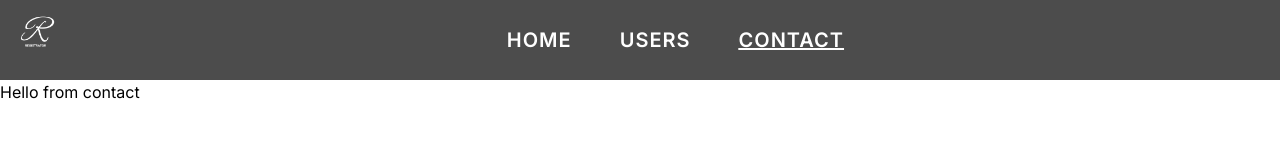
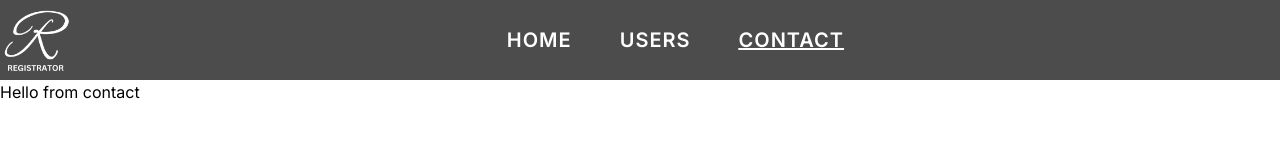
Before and after one commit to VanjaXYZ/users_list_frontend, a Next.js app: page /contact in a window 1280 px wide. Shown: the top 160 px of the page. Built offline with nearby package versions, Linux system fonts and the light colour scheme.

Commit message:
add logo

```diff
--- a/src/app/components/(shared)/LogoImage.tsx
+++ b/src/app/components/(shared)/LogoImage.tsx
@@ -8,7 +8,7 @@ const LogoImage = () => {
       width={75}
       height={75}
       alt="Logo image"
-      className="text-white"
+      className="object-cover"
     />
   );
 };
```
Also changed, not shown: src/app/assets/logo.png.
